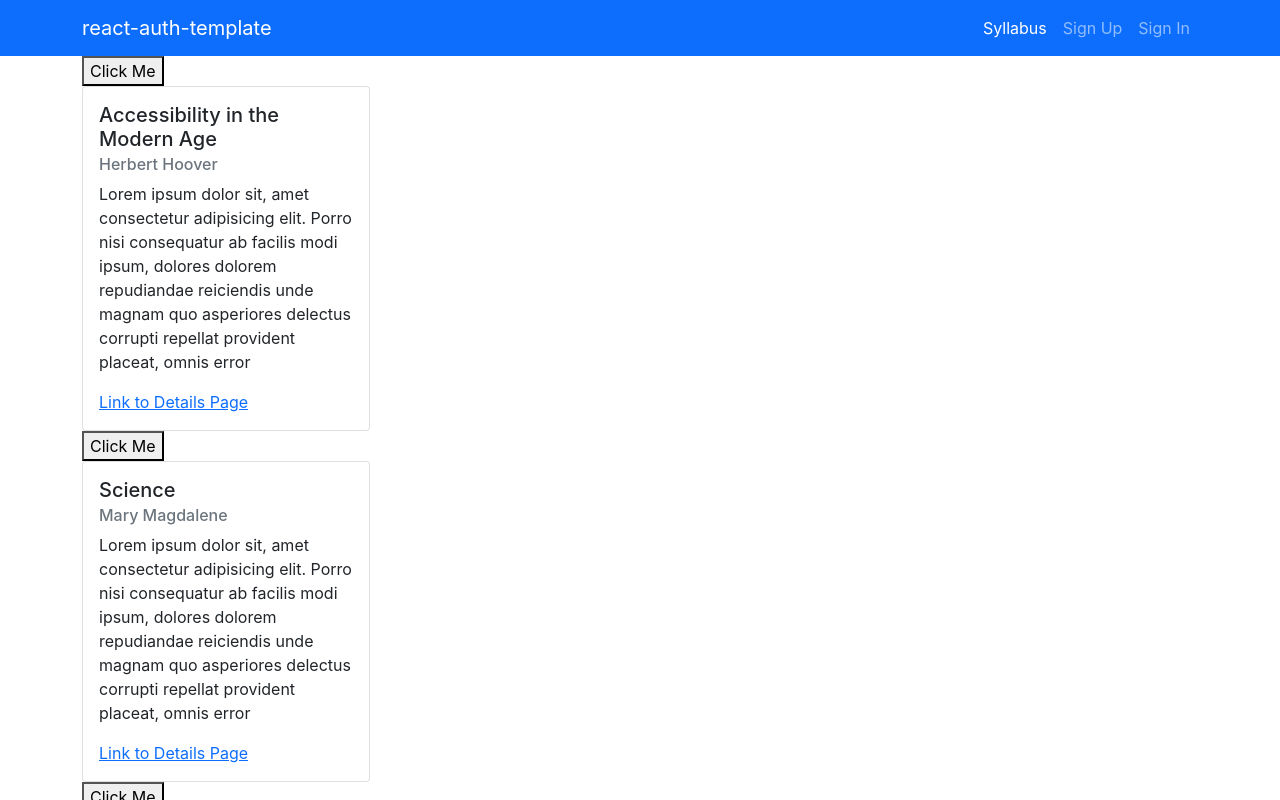
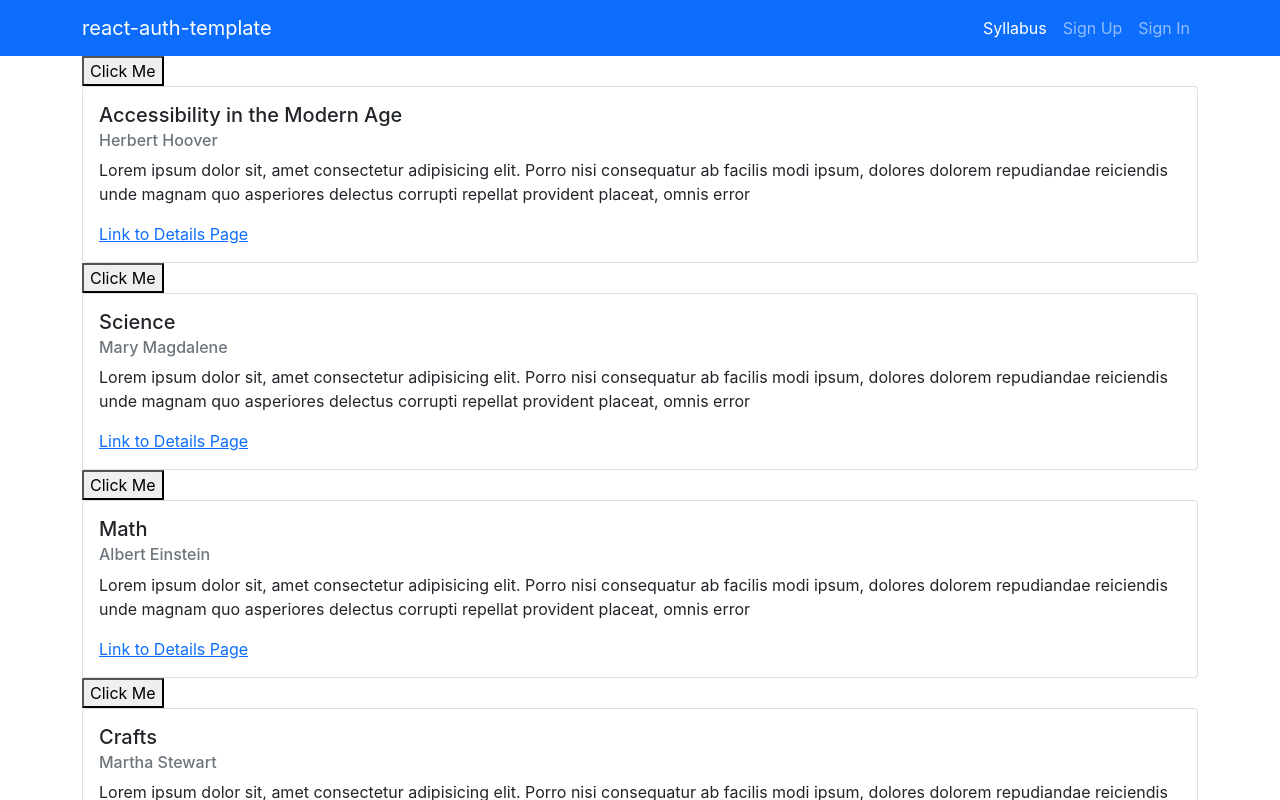
Before and after one commit to Gingaling/gingaling-website, a React (Create React App) app: page /syllabus in a window 1280 px wide. Shown: the top 800 px of the page. Built offline with nearby package versions, Linux system fonts and the light colour scheme.

Commit message:
Committing style changes

```diff
--- a/public/custom.css
+++ b/public/custom.css
@@ -1,3 +1,8 @@
 #diffStyle {
 	font-size: 30px;
 }
+
+#flex {
+	display: flex;
+	flex-direction: row;
+}
--- a/src/components/CourseCard/CourseCard.jsx
+++ b/src/components/CourseCard/CourseCard.jsx
@@ -4,7 +4,7 @@ import { useState } from 'react'
 
 export default function CourseCard (props) {
 
-  const [isActive, setIsActive] = useState(false);
+  const[isActive, setIsActive] = useState(false);
 
   const toggleDiffStyle = () => {
     setIsActive(!isActive);
@@ -13,14 +13,16 @@ export default function CourseCard (props) {
   return (
     <>
     <button onClick={toggleDiffStyle}>Click Me</button>
-      <Card style={{ width: '18rem' }}>
-        <Card.Body id={`${isActive ? "diffStyle" : "null"}`}>
+      <Card>
+        <Card.Body id="flex" id={`${isActive ? "diffStyle" : "null"}`}>
+        <div>
           <Card.Title>{props.courseData.courseName}</Card.Title>
           <Card.Subtitle className='mb-2 text-muted'>
             {props.courseData.instructorName}
           </Card.Subtitle>
           <Card.Text>{props.courseData.courseDescription}</Card.Text>
           <Card.Link href='#'>Link to Details Page</Card.Link>
+          </div>
         </Card.Body>
       </Card>
     </>
```
